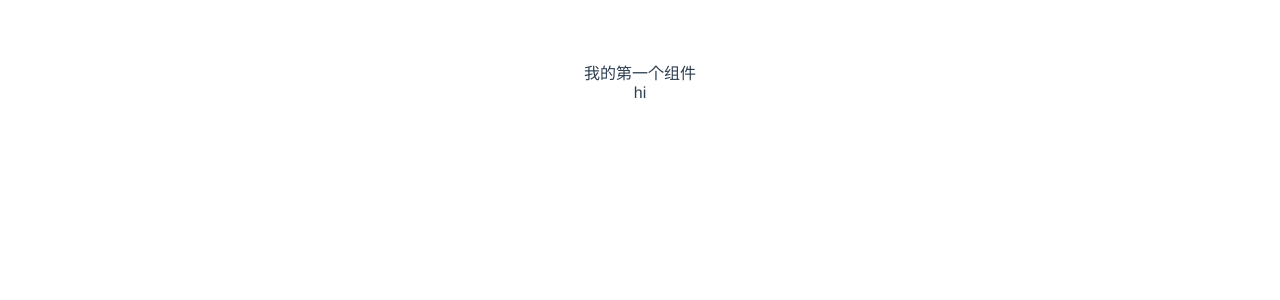
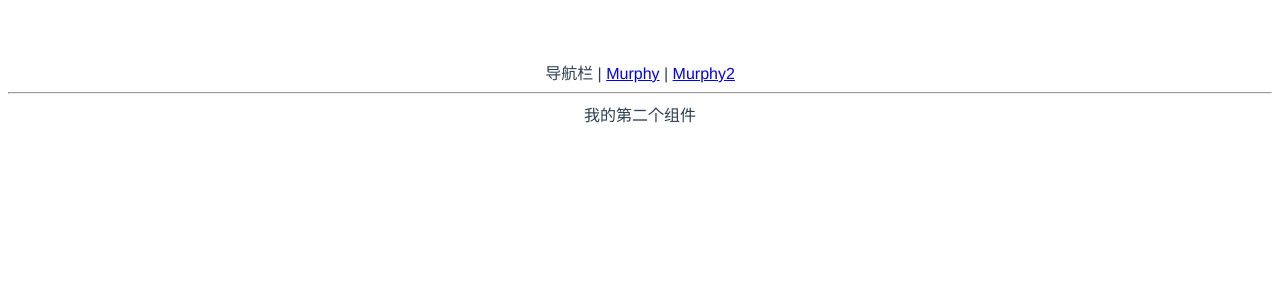
Before and after one commit to sf-think/mu-ui, a Vue app: page /#/x in a window 1280 px wide. Shown: the top 300 px of the page. Built offline with nearby package versions, Linux system fonts and the light colour scheme.

Commit message:
初始化 vue-router

```diff
--- a/package.json
+++ b/package.json
@@ -8,7 +8,8 @@
     "preview": "vite preview"
   },
   "dependencies": {
-    "vue": "^3.2.25"
+    "vue": "^3.2.25",
+    "vue-router": "4"
   },
   "devDependencies": {
     "@vitejs/plugin-vue": "^2.2.0",
--- a/src/App.vue
+++ b/src/App.vue
@@ -1,14 +1,15 @@
 <script setup lang="ts">
-// This starter template is using Vue 3 <script setup> SFCs
-// Check out https://v3.vuejs.org/api/sfc-script-setup.html#sfc-script-setup
-import Murphy from './components/Murphy.vue'
 
 
 </script>
 
 <template>
-  <Murphy></Murphy>
-  <div>hi</div>
+  <div>导航栏 |
+    <router-link to="/">Murphy</router-link> |
+    <router-link to="/x">Murphy2</router-link>
+  </div>
+  <hr>
+  <router-view/>
 </template>
 
 <style>
--- /dev/null
+++ b/src/components/Murphy2.vue
@@ -0,0 +1,5 @@
+<template>
+    <div>
+        我的第二个组件
+    </div>
+</template>
--- a/src/main.ts
+++ b/src/main.ts
@@ -1,4 +1,18 @@
 import { createApp } from 'vue'
 import App from './App.vue'
+import {createWebHashHistory, createRouter} from 'vue-router'
+import Murphy from './components/Murphy.vue'
+import Murphy2 from './components/Murphy2.vue'
 
-createApp(App).mount('#app')
+const history = createWebHashHistory()
+const router = createRouter({
+    history: history,
+    routes: [
+        {path: '/', component: Murphy},
+        {path: '/x', component: Murphy2}
+    ]
+})
+
+const app = createApp(App)
+app.use(router)
+app.mount('#app')
```
Also changed, not shown: 1 other file (tests, documents, lock files or other folders).
